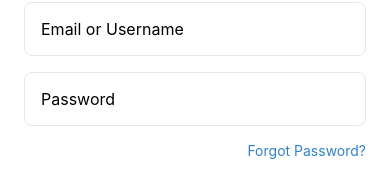
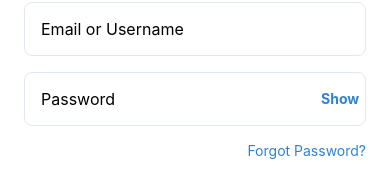
Before and after one commit to naresh-palle/florence-nightingales-app, a React Native app: screen / in a window 390 px wide. Shown: the part 417-593 px from the top of the page. Built offline with nearby package versions, Linux system fonts and the light colour scheme.

Commit message:
Add show password option and fix app logo

```diff
--- a/src/screens/LoginScreen.js
+++ b/src/screens/LoginScreen.js
@@ -6,6 +6,7 @@ export default function LoginScreen({ setAuth }) {
   const [email, setEmail] = useState('');
   const [password, setPassword] = useState('');
   const [isLoading, setIsLoading] = useState(false);
+  const [showPassword, setShowPassword] = useState(false);
 
   const handleLogin = async () => {
     setIsLoading(true);
@@ -67,13 +68,18 @@ export default function LoginScreen({ setAuth }) {
           autoCapitalize="none"
         />
 
-        <TextInput
-          style={styles.input}
-          placeholder="Password"
-          value={password}
-          onChangeText={setPassword}
-          secureTextEntry
-        />
+        <View style={styles.passwordContainer}>
+          <TextInput
+            style={styles.passwordInput}
+            placeholder="Password"
+            value={password}
+            onChangeText={setPassword}
+            secureTextEntry={!showPassword}
+          />
+          <TouchableOpacity onPress={() => setShowPassword(!showPassword)} style={styles.showButton}>
+            <Text style={styles.showText}>{showPassword ? "Hide" : "Show"}</Text>
+          </TouchableOpacity>
+        </View>
 
         <TouchableOpacity onPress={handleForgotPassword} style={styles.forgotPassword}>
           <Text style={styles.forgotText}>Forgot Password?</Text>
@@ -87,7 +93,6 @@ export default function LoginScreen({ setAuth }) {
           <Text style={styles.buttonText}>{isLoading ? 'Authenticating...' : 'Secure Login'}</Text>
         </TouchableOpacity>
 
-        {/* Notice: No Public Signup Button Here! */}
       </View>
     </SafeAreaView>
   );
@@ -100,6 +105,10 @@ const styles = StyleSheet.create({
   title: { fontSize: 24, fontWeight: 'bold', textAlign: 'center', color: '#1a365d' },
   subtitle: { fontSize: 14, textAlign: 'center', color: '#718096', marginBottom: 40 },
   input: { borderWidth: 1, borderColor: '#e2e8f0', borderRadius: 8, padding: 16, marginBottom: 16, fontSize: 16 },
+  passwordContainer: { flexDirection: 'row', alignItems: 'center', borderWidth: 1, borderColor: '#e2e8f0', borderRadius: 8, marginBottom: 16 },
+  passwordInput: { flex: 1, padding: 16, fontSize: 16 },
+  showButton: { padding: 16 },
+  showText: { color: '#3182ce', fontWeight: 'bold' },
   forgotPassword: { alignSelf: 'flex-end', marginBottom: 24 },
   forgotText: { color: '#3182ce', fontSize: 14 },
   button: { backgroundColor: '#e53e3e', padding: 16, borderRadius: 8, alignItems: 'center' },
```
